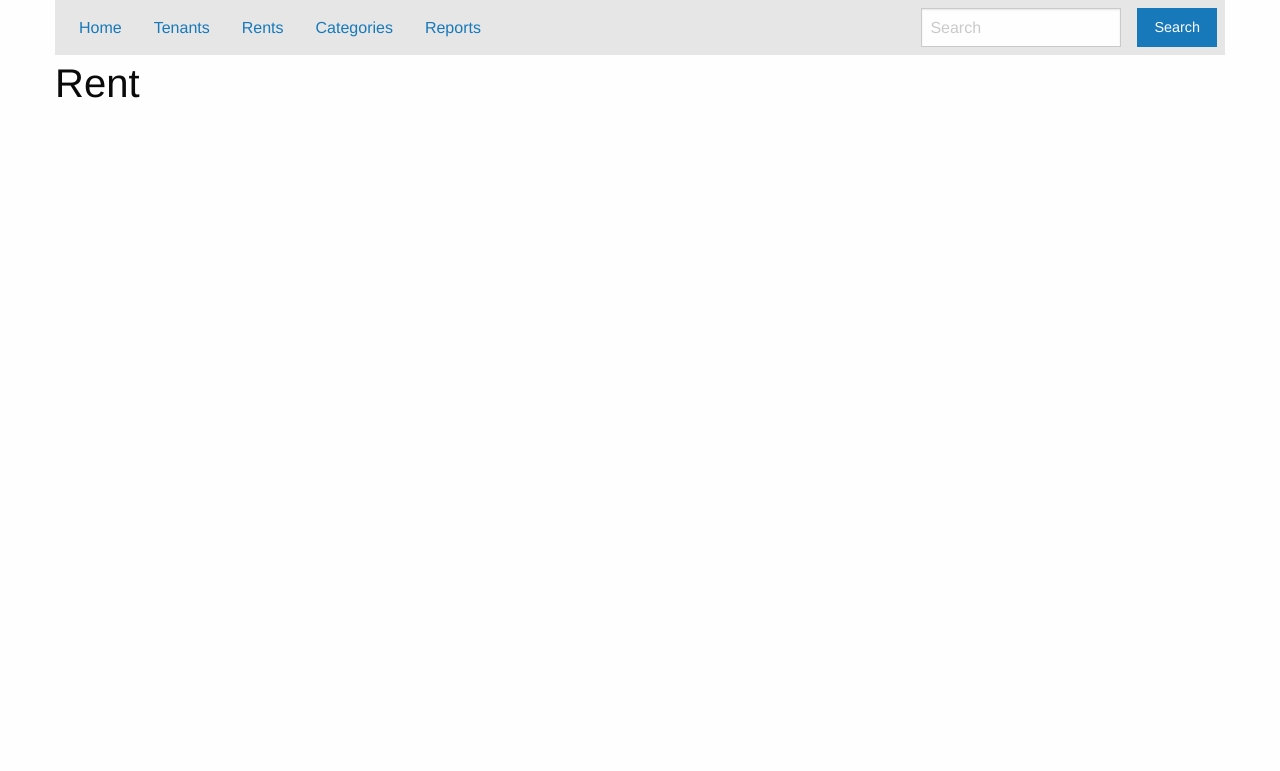
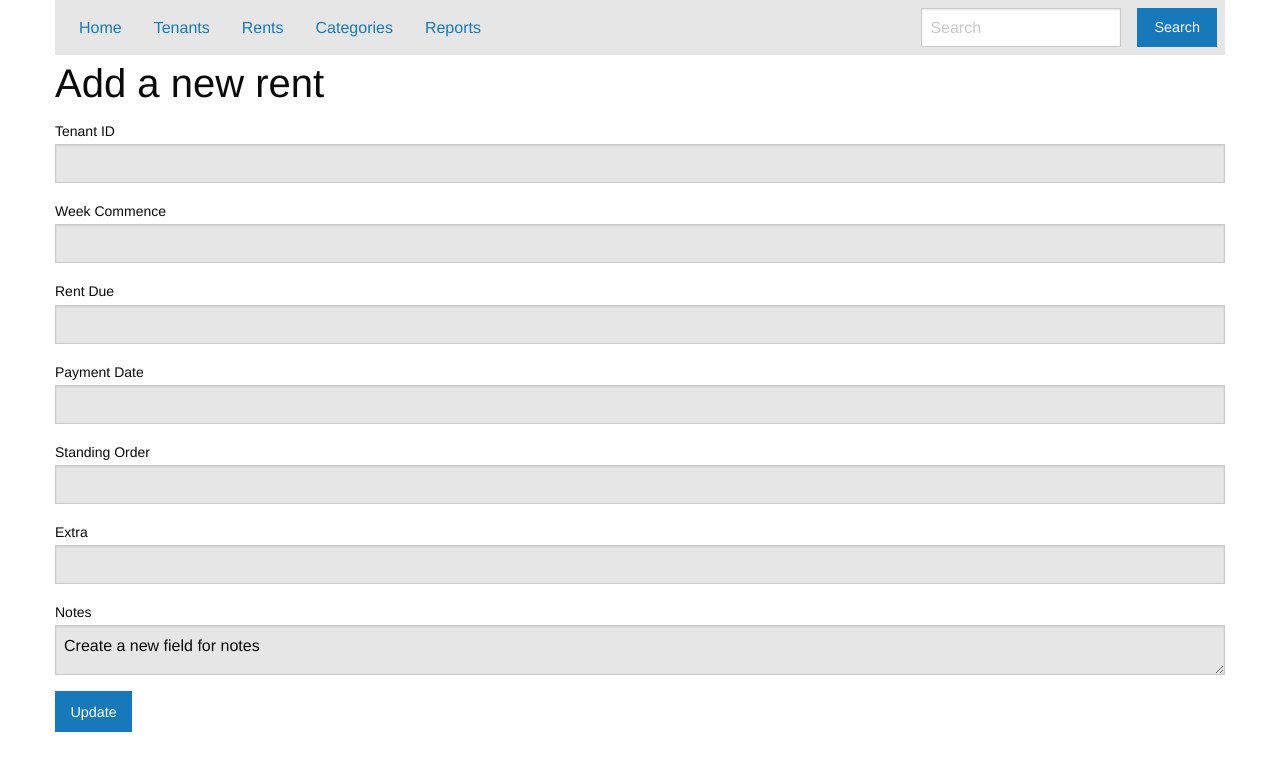
Before and after one commit to thenguyen-co-uk/qltcxn, a FastAPI app: template server/templates/rent.html in a window 1280 px wide. Shown: the top 771 px of the page. Run offline with FastAPI, Linux system fonts and the light colour scheme; the template is opened without the code that fills it, so the values that code supplies are empty; some libraries are stand-ins or nearby versions.

Commit message:
Start adding new rents and tenants

```diff
--- a/server/main.py
+++ b/server/main.py
@@ -145,6 +145,22 @@ async def add_rent(new_rent: Rent):
         return HTTPException(status_code=500,
                              detail=f"Some errors happened {e}")
 
+
+@router.get("/add/rent", response_class=HTMLResponse)
+async def render_add_rent(request: Request):
+    """Route: render the form to add a rent"""
+    rent = Rent(tenant_id="", week_commence="2025-06-16 00:00:00", rent_due="2025-06-16 00:00:00",
+                payment_date="2025-06-16 00:00:00", standing_order=0.0, extra=0.0)
+    return templates.TemplateResponse("rent-add.html",
+                                      {"request": request, "rent": rent})
+
+
+@router.get("/add/tenant", response_class=HTMLResponse)
+async def render_add_tenant(request: Request):
+    """Route: render the form to add a tenant"""
+    return templates.TemplateResponse("tenant-add.html",
+                                      {"request": request, "name": "Tung"})
+
 @router.get("/", response_class=HTMLResponse)
 async def root(request: Request):
     return templates.TemplateResponse("index.html",
--- /dev/null
+++ b/server/templates/_rent-form.html
@@ -0,0 +1,29 @@
+<form>
+    <div style="display: none"><label for="_id">MongoDB ID</label>
+        <input type="text" id="_id" value="{{ rent['_id'] }}" readonly></div>
+    <div class="rent-property">
+        <div class="rent-property-readonly">
+            <label for="tenant-id">Tenant ID</label>
+            <input type="text" id="tenant-id" value="{{ rent['tenant_id'] }}" readonly></div>
+        <div class="rent-property-updatable">
+            <label for="week-commence">Week Commence</label>
+            <input type="text" id="week-commence" value="{{ rent['week_commence'] }}" readonly>
+            <label for="rent-due">Rent Due</label>
+            <input type="text" id="rent-due" value="{{ rent['rent_due'] }}" readonly>
+            <label for="payment-date">Payment Date</label>
+            <input type="text" id="payment-date" value="{{ rent['payment_date'] }}" readonly>
+            <label for="standing-order">Standing Order</label>
+            <input type="text" id="standing-order" value="{{ rent['standing_order'] }}" readonly>
+            <label for="extra">Extra</label>
+            <input type="text" id="extra" value="{{ rent['extra'] }}" readonly>
+            {#<label for="date-creation">Date of Creation</label>
+            <input type="text" id="date-creation" value="{{ rent['creation'] }}" readonly>
+            <label for="date-modification">Date of Modification</label>
+            <input type="text" id="date-modification" value="{{ rent['modification'] }}" readonly>#}
+            <label for="notes">Notes</label>
+            <textarea id="notes" readonly>Create a new field for notes</textarea>
+        </div>
+    </div>
+    <label for="btn-action"></label>
+    <input type="button" id="btn-action" class="button" value="Update">
+</form>
--- a/server/templates/rent.html
+++ b/server/templates/rent.html
@@ -9,7 +9,12 @@
     {% include('_menubar.html') %}
     <div class="grid-x grid-padding-x">
         <div class="large-12 cell">
+            {% if id %}
             <h2>Rent {{ id }}</h2>
+            {% else %}
+            <h2>Add a new rent</h2>
+            {% endif %}
+            {% include "_rent-form.html" %}
             {#<table id="myTable" class="display">
                 <thead>
                 <tr>
```
Also changed, not shown: server/templates/rent-add.html (added, +22 -0 lines), server/templates/rent-list.html (+9 -0 lines), server/templates/tenant-add.html (added, +21 -0 lines), server/templates/tenant-list.html (+9 -0 lines).
